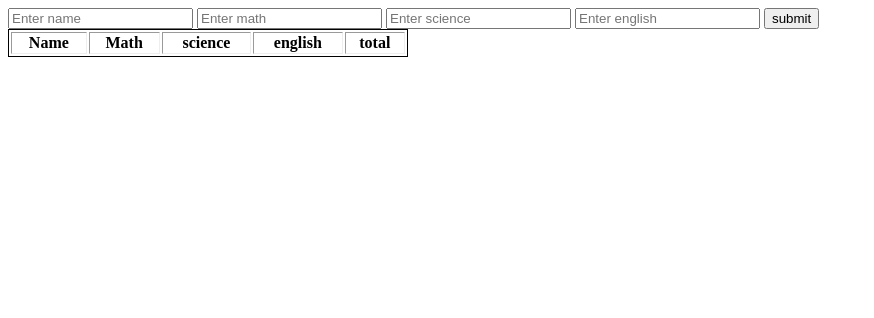
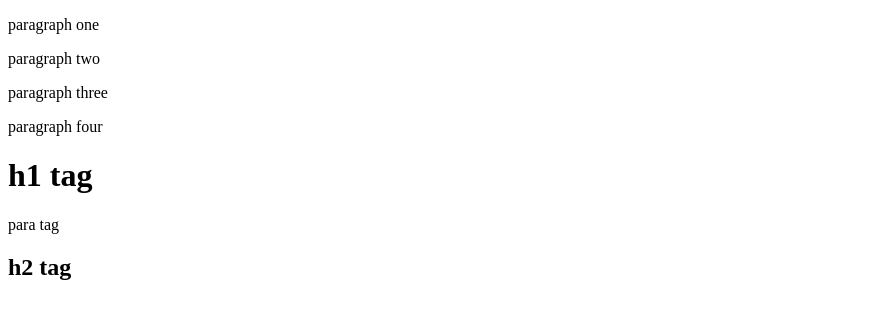
Before and after one commit to Pintuprusty96/table_dom, a plain HTML site: page index.html in a window 1280 px wide. Shown: the whole page, without its empty margins (0-874 px from the left). Drawn offline with Linux system fonts and the light colour scheme.

Commit message:
Add files via upload

```diff
--- a/index.html
+++ b/index.html
@@ -1,42 +1,38 @@
-
 <!DOCTYPE html>
 <html lang="en">
 <head>
     <meta charset="UTF-8">
     <meta name="viewport" content="width=device-width, initial-scale=1.0">
     <title>Document</title>
-
-    <style>
-        table,tbody,thead{
-            border: 1px solid;
-            width: 400px;
-        }
-    </style>
 </head>
 <body>
-    <form id="myform">
-        <input type="text" placeholder="Enter name" id="name">
-        <input type="number" placeholder="Enter math" id="math">
-        <input type="number" placeholder="Enter science" id="science">
-        <input type="number" placeholder="Enter english" id="english">
-        <input type="submit" value="submit" id="submit">
-    </form>
-    <table border="1px">
-        <thead>
-            <tr>
-                <th>Name</th>
-                <th>Math</th>
-                <th>science</th>
-                <th>english</th>
-                <th>total</th>
-            </tr>
-        </thead>
-        <tbody>
+    <p class="para">paragraph one</p>
+    <p class="para">paragraph two</p>
 
-        </tbody>
-    </table>
+    <p class="para">paragraph three</p>
+    <p class="para">paragraph four</p>
+    <h1>h1 tag</h1>
+    <p>para tag</p>
+    <h2>h2 tag</h2>
 </body>
 </html>
+<script>
+    //Intr -- DOM ELEMENT
+    // onclcick - "function()"
+    // alert ---> alert ("message")
+    //innerText and innerhtml
+    // value --> input / selectTag
+    //getElementById("idName")
+    // style --->style.propertyName="property"
+       // getElementByClassName("classname")
+console.log(document.getElementsByClassName("para")[3].innerHTML)
+//returning as an array in full length
+        //  let arr = document.getElementsByClassName("para");
 
+        //  let res = arr.map(function(el){
+        //     return el;
+        //  })
+        //  console.log(res)
+       console.log( document.getElementsByTagName("h2")[0].innerText)
 
-<script src="index.js"></script>
+</script>
```
